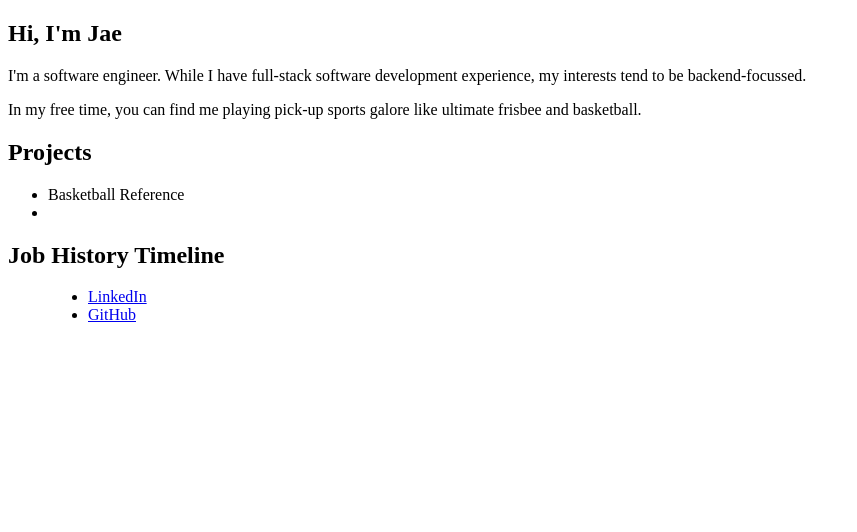
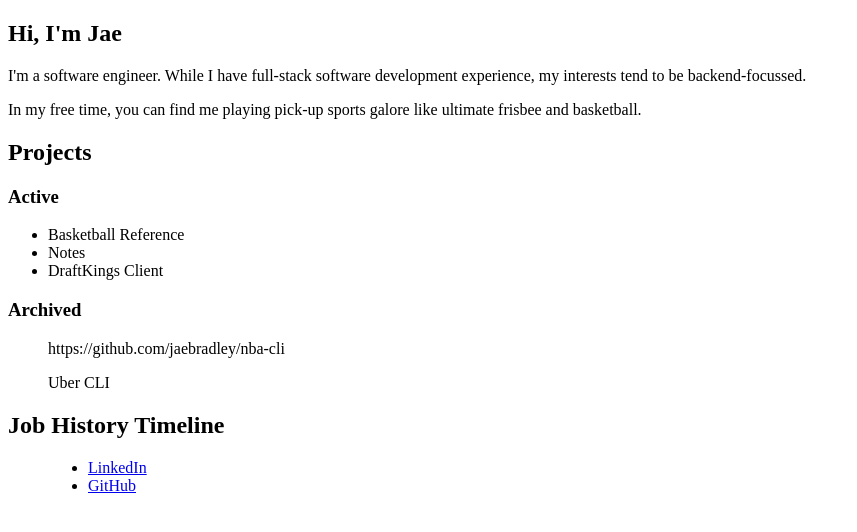
Before and after one commit to jaebradley/me, an Astro site: page / in a window 1280 px wide. Shown: the whole page, without its empty margins (0-857 px from the left). Built offline with nearby package versions, Linux system fonts and the light colour scheme; Astro itself is replaced by a stand-in of ours.

Commit message:
add more sections

```diff
--- a/src/pages/index.astro
+++ b/src/pages/index.astro
@@ -13,10 +13,18 @@
     </section>
     <section>
         <h2>Projects</h2>
+        <h3>Active</h3>
         <ul>
             <li>Basketball Reference</li>
-            <li></li>
+            <li>Notes</li>
+            <li>DraftKings Client</li>
         </ul>
+        <h3>Archived</h3>
+        <ul>
+            https://github.com/jaebradley/nba-cli
+        </ul>
+        <ul>Uber CLI</ul>
+        <ul></ul>
     </section>
     <section>
         <h2>Job History Timeline</h2>
```
